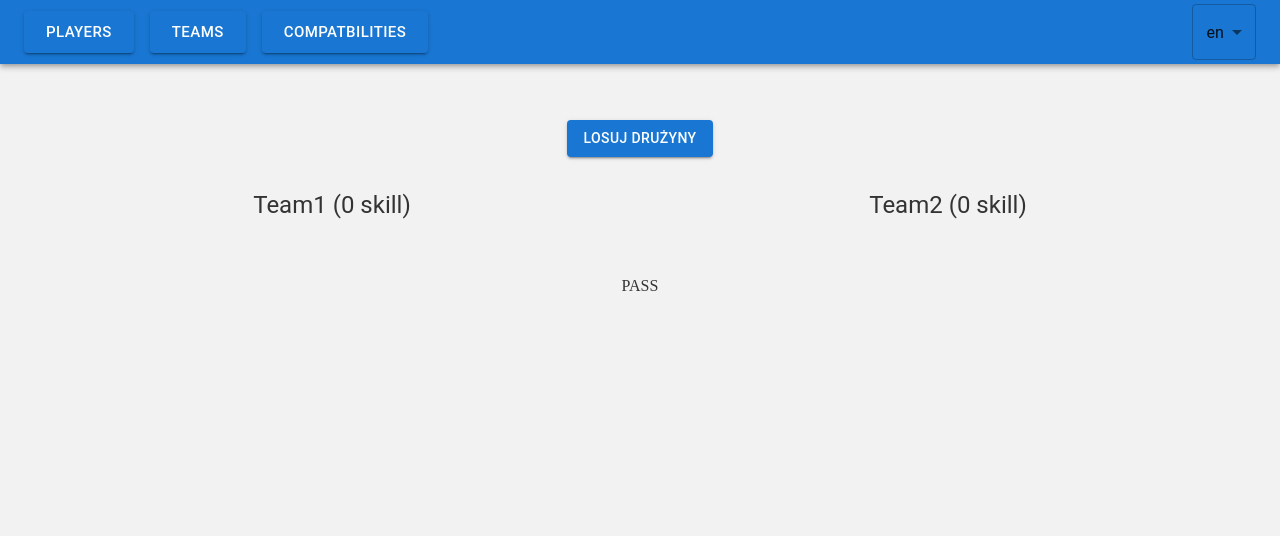
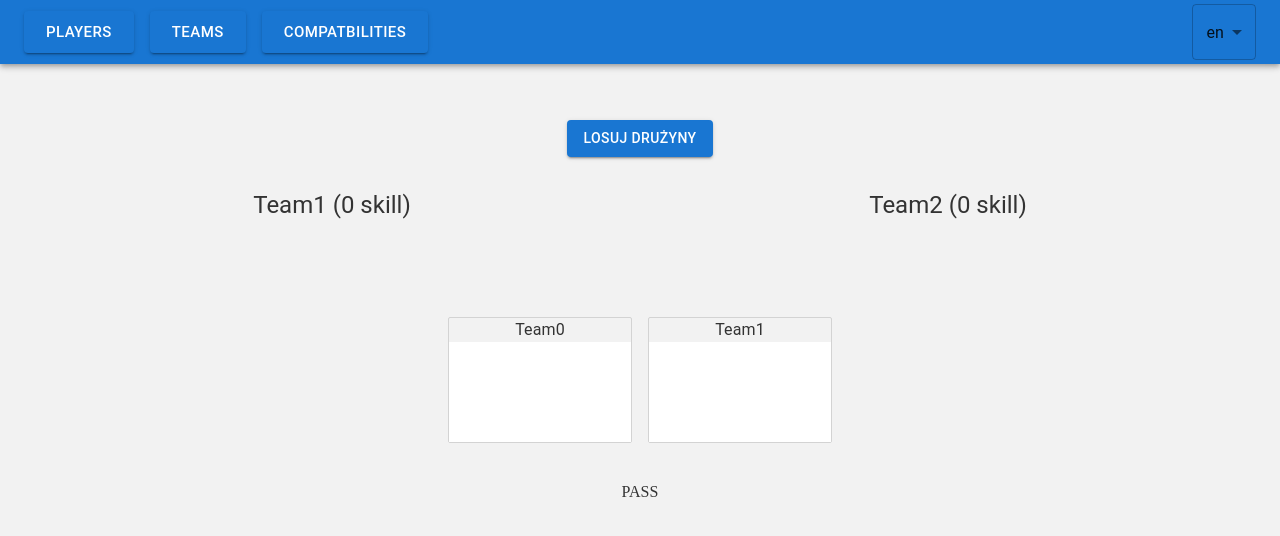
Before and after one commit to JakubWujec/squadpicker, a React (Vite) app: page /squadpicker/teams in a window 1280 px wide. Shown: the top 536 px of the page. Built offline with nearby package versions, Linux system fonts and the light colour scheme.

Commit message:
draggable selection

```diff
--- /dev/null
+++ b/src/components/teamSelection/DraggablePlayer.tsx
@@ -0,0 +1,44 @@
+import { Draggable } from '@hello-pangea/dnd';
+import { ReactNode } from 'react';
+import { Player } from '../../types';
+
+const Container = ({ isDragging, children, innerRef, ...props }: { isDragging: boolean, children: ReactNode, innerRef: any }) => {
+  return <div {...props}
+    ref={innerRef}>
+    <div style={{
+      border: '1px solid lightgrey',
+      borderRadius: '2px',
+      padding: '8px',
+      marginBottom: '8px',
+      backgroundColor: `${isDragging ? 'lightgreen' : 'white'}`,
+    }}>
+      {children}
+    </div>
+  </div>
+}
+
+
+interface DraggablePlayer {
+  player: Player
+  index: number;
+}
+
+const DraggablePlayer = ({ player, index, ...props }: DraggablePlayer) => {
+  return (
+    <Draggable draggableId={player.name} index={index} {...props}>
+      {(provided, snapshot) => (
+        <Container
+          {...provided.draggableProps}
+          {...provided.dragHandleProps}
+          innerRef={provided.innerRef}
+          isDragging={snapshot.isDragging}
+        >
+          {player.name}
+        </Container>
+      )}
+    </Draggable>
+  );
+
+}
+
+export default DraggablePlayer;
--- /dev/null
+++ b/src/components/teamSelection/DraggableSelection.tsx
@@ -0,0 +1,28 @@
+import { DragDropContext, OnDragEndResponder } from '@hello-pangea/dnd';
+import { Box } from '@mui/material';
+
+import DroppableTeamColumn from './DroppableTeamColumn';
+import { Player } from '../../types';
+
+interface DraggableSelectionProps {
+  teams: Player[][];
+}
+
+
+const DraggableSelection = ({ teams }: DraggableSelectionProps) => {
+
+  const dragEndHandler: OnDragEndResponder = ({ source, destination }) => {
+    console.log(source, destination);
+  }
+
+  return (
+    <DragDropContext onDragEnd={dragEndHandler}>
+      <Box sx={{ display: "flex", maxWidth: 400, mx: 'auto', my: 4 }}>
+        <DroppableTeamColumn players={teams[0]} title="Team0"></DroppableTeamColumn>
+        <DroppableTeamColumn players={teams[1]} title="Team1"></DroppableTeamColumn>
+      </Box>
+    </DragDropContext >)
+
+};
+
+export default DraggableSelection;
--- /dev/null
+++ b/src/components/teamSelection/DroppableTeamColumn.tsx
@@ -0,0 +1,62 @@
+import { Typography } from '@mui/material';
+import DraggablePlayer from './DraggablePlayer';
+import { ReactNode } from 'react';
+import { Droppable, Draggable } from '@hello-pangea/dnd';
+import { Player } from '../../types';
+
+
+const Container = ({ children, ...props }: { children: ReactNode }) => {
+  return <div {...props} style={{
+    margin: '8px',
+    border: '1px solid lightgrey',
+    borderRadius: '2px',
+    width: '220px',
+    display: 'flex',
+    flexDirection: 'column',
+  }}>
+    {children}
+  </div>
+}
+
+const PlayerList = ({ isDraggingOver, children, innerRef, ...props }: { isDraggingOver: boolean, children: ReactNode, innerRef: any }) => {
+  return <div {...props} style={{
+    padding: '8px',
+    transition: 'background-color 0.2s ease',
+    backgroundColor: `${isDraggingOver ? 'skyblue' : 'white'}`,
+    flexGrow: 1,
+    minHeight: '100px',
+  }} ref={innerRef}>
+    {children}
+  </div>
+}
+
+interface DroppableTeamColumnProps {
+  players: Player[];
+  title: string;
+}
+
+const DroppableTeamColumn = ({ players, title }: DroppableTeamColumnProps) => {
+
+  return (
+    <Container>
+      <Typography>{title}</Typography>
+      <Droppable droppableId={title}>
+        {(provided, snapshot) => (
+          <PlayerList
+            {...provided.droppableProps}
+            innerRef={provided.innerRef}
+            isDraggingOver={snapshot.isDraggingOver}
+          >
+            {players.map((player, index) => (
+              <DraggablePlayer player={player} index={index}></DraggablePlayer>
+            ))}
+            {provided.placeholder}
+          </PlayerList>
+        )}
+      </Droppable>
+
+    </Container >
+  );
+}
+
+export default DroppableTeamColumn;
--- a/src/components/teams/TeamSelection.tsx
+++ b/src/components/teams/TeamSelection.tsx
@@ -4,6 +4,7 @@ import { Compatibility, Player } from '../../types';
 import TeamPlayers from './TeamPlayers';
 import { CompatibilityValue } from '../../enums';
 import useStore from '../../store/appStore';
+import DraggableSelection from '../teamSelection/DraggableSelection';
 
 
 const TeamSelection = () => {
@@ -83,6 +84,7 @@ const TeamSelection = () => {
         <TeamPlayers title={'Team1'} players={firstTeam} />
         <TeamPlayers title={'Team2'} players={secondTeam} />
       </Box>
+      <DraggableSelection teams={[firstTeam, secondTeam]}></DraggableSelection>
       <p>{pass ? 'PASS' : 'NOT PASS'}</p>
     </Box>
   );
```
